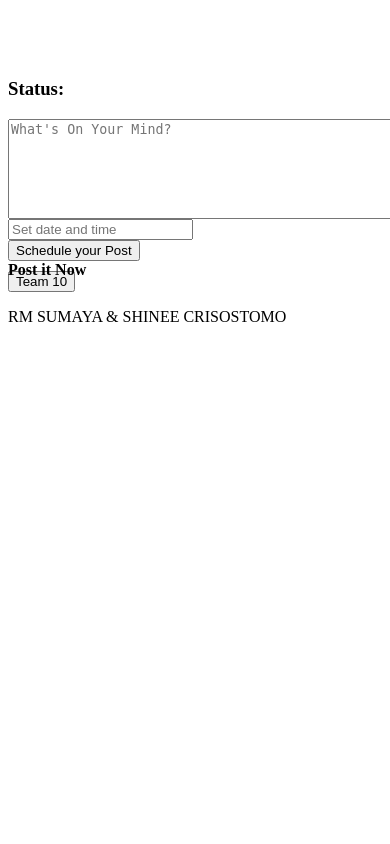
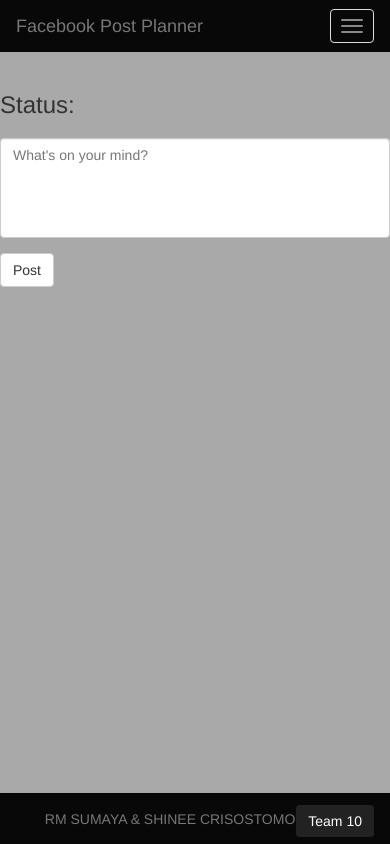
Before and after one commit to sunshine-eunice/fb-post-planner, a Python web app: template templates/main.html in a window 390 px wide; the page is wider, and only the part inside the window is pictured. Run offline with Jinja, Linux system fonts and the light colour scheme; the template is opened without the code that fills it, so the values that code supplies are empty; some libraries are stand-ins or nearby versions.

Commit message:
finalized design for project

```diff
--- a/templates/main.html
+++ b/templates/main.html
@@ -1,33 +1,65 @@
-<div class="container" style='top: 70px; position: relative;'>
-    <div>
+<html>
+<head>
+    <title>FB Post Planner | Team 10</title>
+    <link rel="stylesheet" type="text/css" href="/static/css/bootstrap.css" />
+    <link type="text/css" rel="stylesheet" href="/static/css/jquery.toastmessage.css" />
+    <script src="/static/js/vendors/jquery.js"></script>
+    <script src="/static/js/vendors/jquery-1.5.min.js"></script>
+    <script src="/static/js/vendors/jquery.toastmessage.js"></script>
+    <script src="/static/js/vendors/bootstrap.js"></script>
+    <script src="/static/js/app.js"></script>
+</head>
 
-        <form role="form" id="post-form" action="/" method="post" class="col-md-8">
-          <div class="form-group">
-            <label for="exampleInputEmail1"><h3>Status:</h3> </label>
-            <div class="fbpost">
-              <textarea name="message" class="form-control" id="message" required placeholder="What's On Your Mind?"  style="resize:none; height: 100px; width:900px;"></textarea>
+<body>
+
+   <div class="navbar navbar-default">
+    <div class="container">
+  <div class="navbar-header">
+    <button type="button" class="navbar-toggle" data-toggle="collapse" data-target=".navbar-responsive-collapse">
+      <span class="icon-bar"></span>
+      <span class="icon-bar"></span>
+      <span class="icon-bar"></span>
+    </button>
+    <a class="navbar-brand" href="#">Facebook Post Planner</a>
   </div>
-            <input type="hidden" name="access_token" value="">
-            <input type="hidden" name="fbID" value="">
-            <div class="form-group">
-                <div class='input-group date' id='datetimepicker'>
-                    <input type='text' class="form-control" name="date_to_post" placeholder="Set date and time"/>
-                    <span class="input-group-addon"><span class="glyphicon glyphicon-calendar" required></span>
-                    </span>
+  <div class="navbar-collapse collapse navbar-responsive-collapse">
+    <ul class="nav navbar-nav">
+      <li><a href="#">About</a></li>
+      <li><a href="#">Contact</a></li>
+     <li><a href="#">More</a></li>
+    </ul>
+    <div id="fb-login" type="button" class="btn btn-primary navbar-btn navbar-right"><i class="fa fa-facebook"></i>  Sign in</div>
+    <div id="fb-logout" type="button" class="btn btn-primary navbar-btn navbar-right" style="display:none;"><i class="fa fa-facebook"></i>  Logout</div>
   </div>
   </div>
 </div>
-          <div class="button">
-            <button id="button" type="submit" class="btn btn-default btn-facebook">Schedule your Post</button>
-            <div id="post-now" type="submit" class="btn btn-default btn-facebook"><b>Post it Now</b></div>
+
+   <div class="container">
+        <div class='row'>
+          <h3>Status:</h3>
+            <form role="form" id="postmessage">
+              <div class="form-group" style="margin-top: 20px;">
+                <textarea class="form-control" id="message" required placeholder="What's on your mind?" style="resize:none; height: 100px;"></textarea>
+              </div>
+              <button type="submit" class="btn btn-default btn-facebook" style="margin-right: 50px;">Post</button>
+              <br><br>
+              <div
+  class="fb-like"
+  data-share="true"
+  data-width="450"
+  data-show-faces="true">
   </div>
             </form>
-        <div class="fb-like" data-href="https://developers.facebook.com/apps/693517617401481/dashboard/" data-layout="standard" data-action="like" data-show-faces="false" data-share="false">
+
 
         </div>
+
+
+<div class="toast-container toast-position-top-center"></div>
+
     </div>
-        <br><br>
-</div>
+
+<br><br><br>
  <div class ="navbar navbar-default navbar-fixed-bottom">
     <div class="container">
 
@@ -36,4 +68,5 @@
     </div>
     </div>
 </body>
+
 </html>
```
Also changed, not shown: templates/list.html (+9 -8 lines), index.yaml (line endings or trailing spaces). Lines whose indentation alone changed are shown as unchanged.
